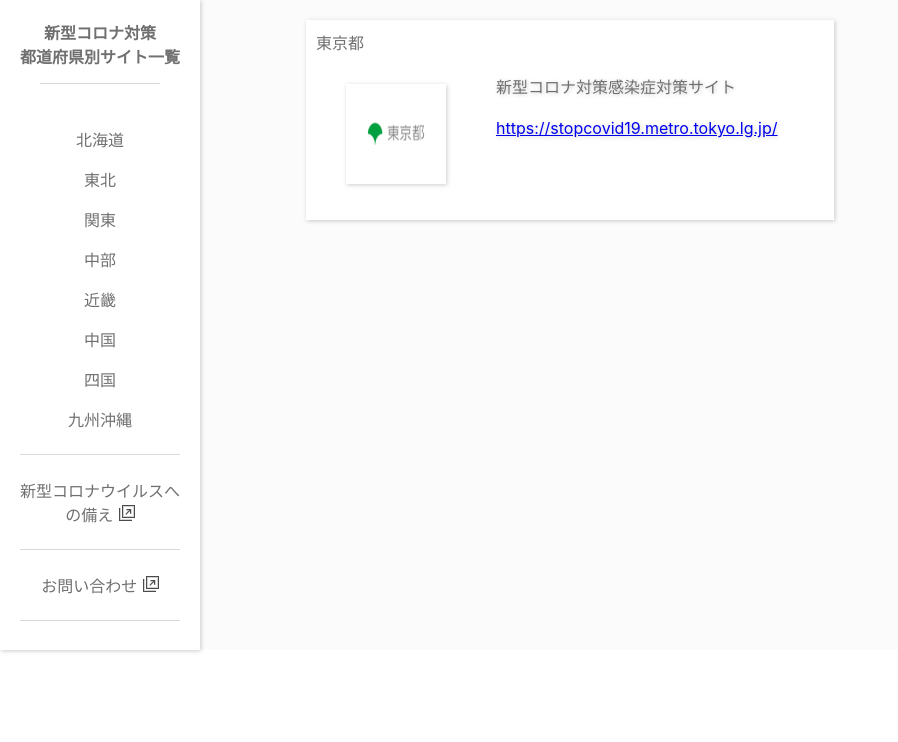
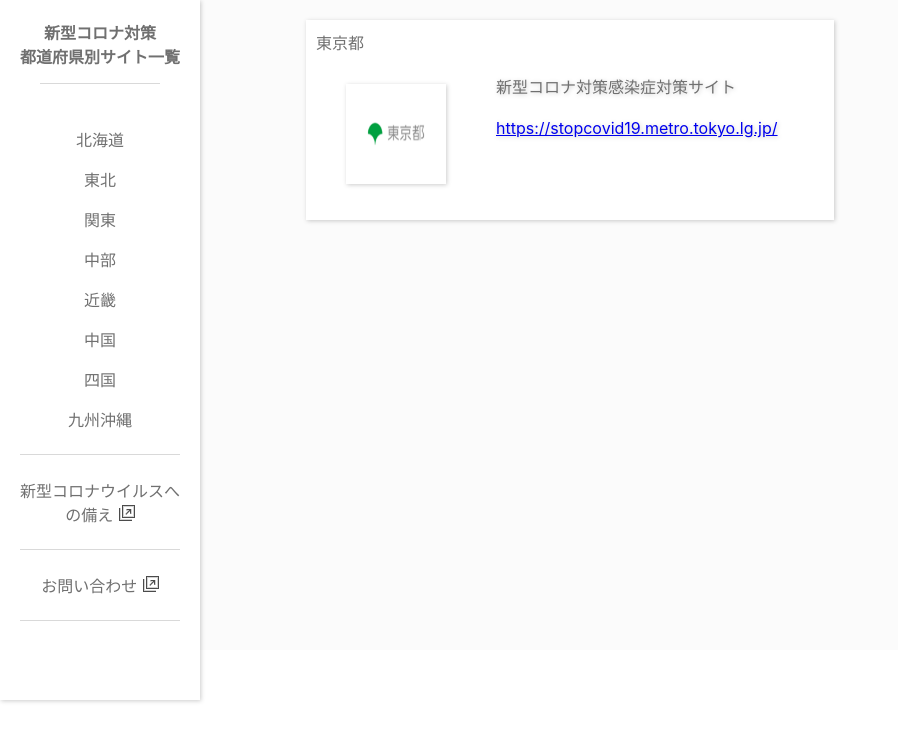
Before and after one commit to GakutoOkawara/covid19-prefectures, a Nuxt app: page / in a window 1280 px wide. Shown: the top 742 px of the page, without its empty margins (0-898 px from the left). Built offline with nearby package versions, Linux system fonts and the light colour scheme.

Commit message:
heightの修正

```diff
--- a/components/Sidebar.vue
+++ b/components/Sidebar.vue
@@ -48,7 +48,7 @@ export default {
   margin: 0;
   padding: 0;
   width: 200px;
-  height: 650px;
+  height: 700px;
   background-color: #ffffff;
   text-align: center;
   float: left;
```
